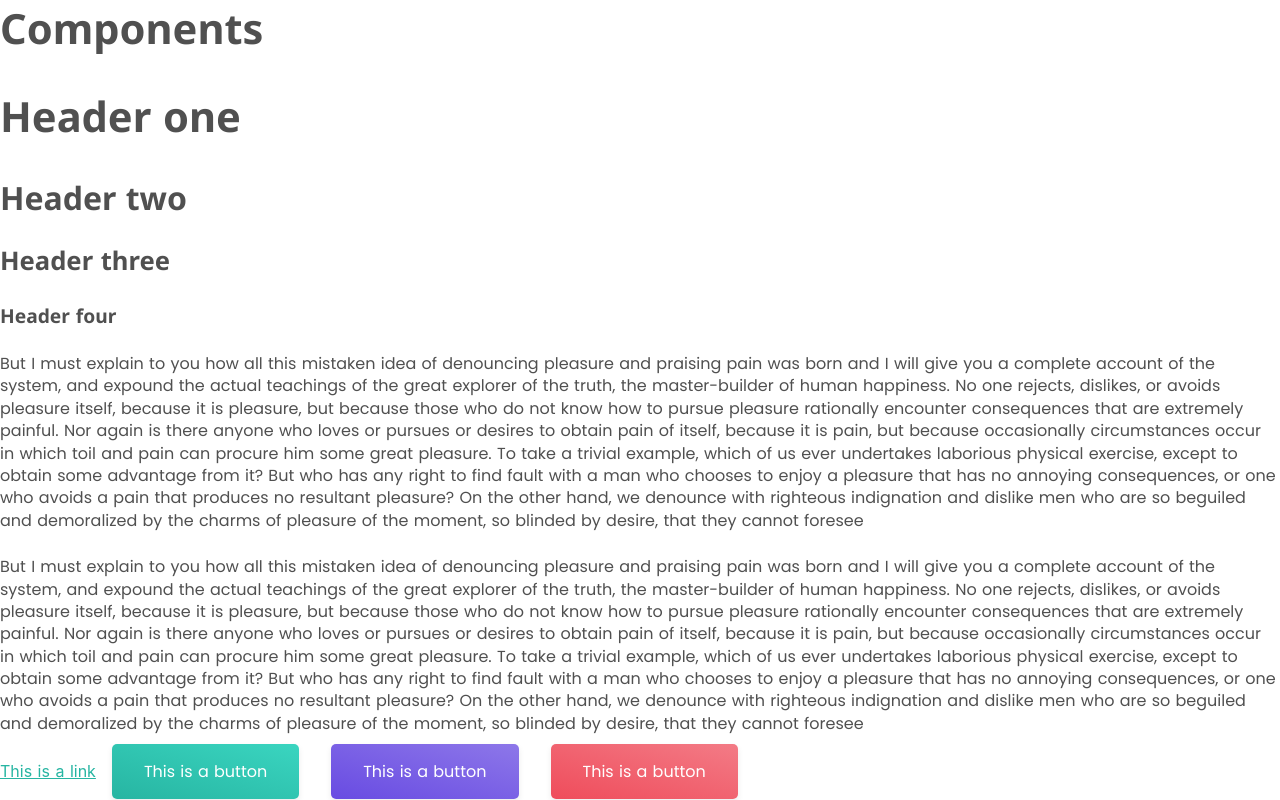
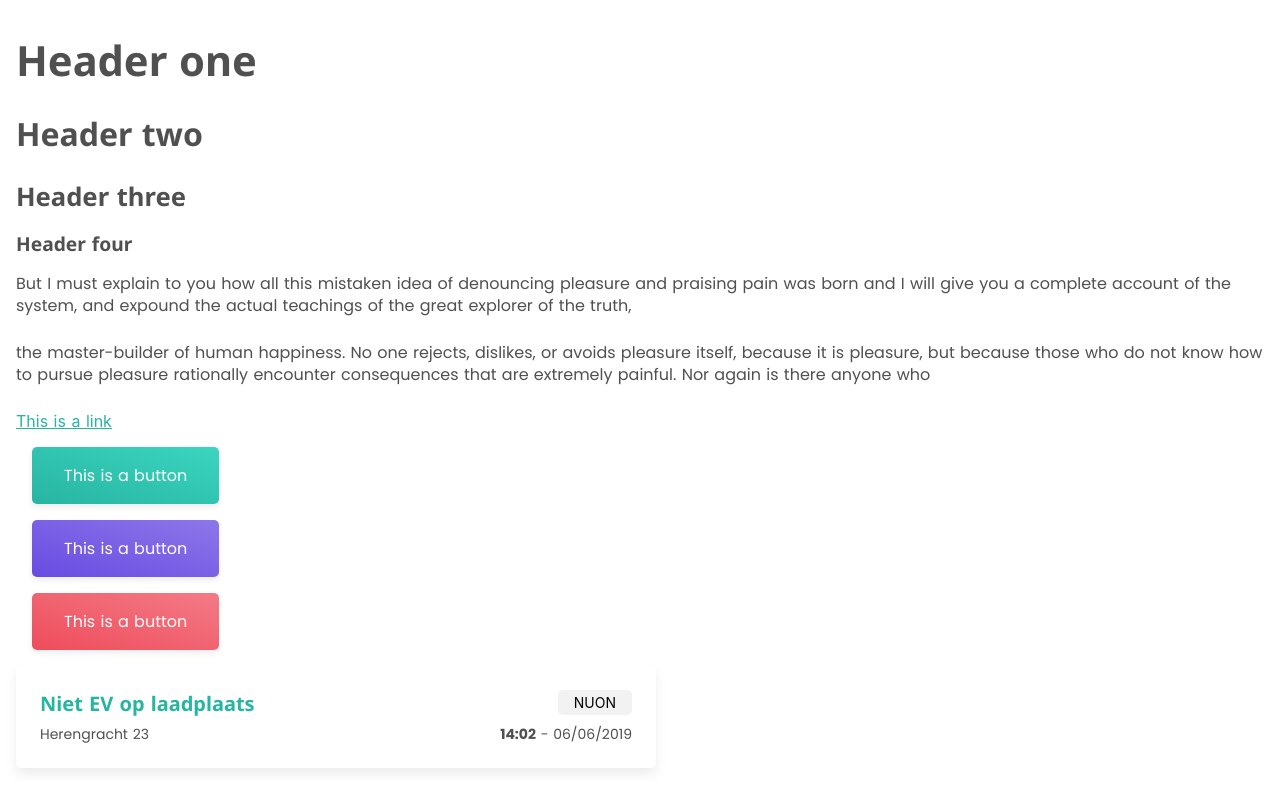
Before and after one commit to timruiterkamp/laadpalen-app, a Nuxt app in the folder client/: page /Components in a window 1280 px wide. Built offline with nearby package versions, Linux system fonts and the light colour scheme.

Commit message:
Added Ticket component

```diff
--- a/client/assets/css/button.scss
+++ b/client/assets/css/button.scss
@@ -1,6 +1,7 @@
 $hoverDarkenAmount: 10%;
 
 .btn {
+  display: table;
   font-family: $font-body;
   text-decoration: none;
   padding: $padding-m $padding-xl;
--- a/client/assets/css/config/shadows.scss
+++ b/client/assets/css/config/shadows.scss
@@ -1 +1,2 @@
 $shadow-s: 0px 3px 6px rgba(0, 0, 0, 0.08);
+$shadow-m: 0px 6px 12px rgba(0, 0, 0, 0.08);
--- a/client/assets/css/config/spacing.scss
+++ b/client/assets/css/config/spacing.scss
@@ -1,8 +1,10 @@
+$margin-xs: .5rem;
 $margin-s: 1rem;
 $margin-m: 1.5rem;
 $margin-l: 2rem;
 $margin-xl: 2.5rem;
 
+$padding-xs: 0.25rem;
 $padding-s: 0.5rem;
 $padding-m: 1rem;
 $padding-l: 1.5rem;
--- a/client/assets/css/headers.scss
+++ b/client/assets/css/headers.scss
@@ -7,7 +7,7 @@ h4 {
 }
 h1 {
   font-size: 2.6rem;
-  margin-bottom: $margin-l;
+  margin-bottom: $margin-m;
 }
 
 h2 {
@@ -17,12 +17,12 @@ h2 {
 
 h3 {
   font-size: 1.6rem;
-  margin-bottom: $margin-m;
+  margin-bottom: $margin-s;
 }
 
 h4 {
   font-size: 1.2rem;
-  margin-bottom: $margin-m;
+  margin-bottom: $margin-s;
 }
 
 p {
@@ -39,3 +39,7 @@ a {
     color: darken($color-primary, 20%);
   }
 }
+
+.bold {
+  font-weight: bold;
+}
--- /dev/null
+++ b/client/components/shared/Ticket.vue
@@ -0,0 +1,105 @@
+<template>
+  <div class="ticket" :class="'ticket--' + status">
+    <div class="ticket__top">
+      <h3 class="ticket__title">{{title}}</h3>
+      <div v-if="tag" class="ticket__tag">{{tag}}</div>
+    </div>
+    <div class="ticket__bottom">
+      <p class="ticket__content-meta">{{location}}</p>
+      <p class="ticket__content-meta" v-if="time && date"><span class="bold">{{time}}</span> - {{date}}</p>
+    </div>
+  </div>
+</template>
+
+<script>
+  export default {
+    props: {
+      title: {
+        type: String,
+        default: 'This ticket has no title'
+      },
+      location: {
+        type: String,
+        default: 'Unknown location'
+      },
+      date: {
+        type: String,
+        default: ''
+      },
+      time: {
+        type: String,
+        default: ''
+      },
+      tag: {
+        type: String,
+        default: ''
+      },
+      status: {
+        type: String,
+        default: 'default'
+      }
+    }
+  }
+</script>
+
+<style lang="scss" scoped>
+  @import '~/assets/css/config/main.scss';
+
+  .ticket {
+    padding: $padding-m;
+    background-color: $color-white;
+    border-radius: $rounding-s;
+    box-shadow: $shadow-m;
+    display: block;
+    max-width: 40rem;
+    @media screen and (min-width: 40rem) {
+      padding: $padding-l;
+    }
+    &__top {
+      margin-bottom: $margin-xs;
+    }
+    &__top, &__bottom {
+      display: flex;
+      justify-content: space-between;
+      align-items: flex-start;
+    }
+    &__title {
+      margin-bottom: 0;
+      font-size: 1rem;
+      @media screen and (min-width: 40rem) {
+        font-size: 1.25rem;
+      }
+    }
+    &__tag {
+      background-color: $color-grey-low;
+      padding: $padding-xs $padding-m;
+      border-radius: $rounding-s;
+      font-size: .875rem;
+    }
+    &__content-meta {
+      margin-bottom: 0;
+      font-size: .875rem;
+    }
+    &--open {
+      .ticket__title {
+        color: $color-primary;
+      }
+    }
+    &--working {
+      .ticket__title {
+        color: $color-secondary;
+      }
+    }
+    &--closed {
+      .ticket__title {
+        color: $color-tertiary;
+      }
+    }
+    &--default {
+      .ticket__title {
+        color: $color-grey-dark;
+      }
+    }
+  }
+
+</style>
--- a/client/pages/Components.vue
+++ b/client/pages/Components.vue
@@ -1,20 +1,34 @@
 <template>
   <main>
-    <h1>Components</h1>
-
     <h1>Header one</h1>
     <h2>Header two</h2>
     <h3>Header three</h3>
     <h4>Header four</h4>
 
-    <p>But I must explain to you how all this mistaken idea of denouncing pleasure and praising pain was born and I will give you a complete account of the system, and expound the actual teachings of the great explorer of the truth, the master-builder of human happiness. No one rejects, dislikes, or avoids pleasure itself, because it is pleasure, but because those who do not know how to pursue pleasure rationally encounter consequences that are extremely painful. Nor again is there anyone who loves or pursues or desires to obtain pain of itself, because it is pain, but because occasionally circumstances occur in which toil and pain can procure him some great pleasure. To take a trivial example, which of us ever undertakes laborious physical exercise, except to obtain some advantage from it? But who has any right to find fault with a man who chooses to enjoy a pleasure that has no annoying consequences, or one who avoids a pain that produces no resultant pleasure? On the other hand, we denounce with righteous indignation and dislike men who are so beguiled and demoralized by the charms of pleasure of the moment, so blinded by desire, that they cannot foresee</p>
-
-    <p>But I must explain to you how all this mistaken idea of denouncing pleasure and praising pain was born and I will give you a complete account of the system, and expound the actual teachings of the great explorer of the truth, the master-builder of human happiness. No one rejects, dislikes, or avoids pleasure itself, because it is pleasure, but because those who do not know how to pursue pleasure rationally encounter consequences that are extremely painful. Nor again is there anyone who loves or pursues or desires to obtain pain of itself, because it is pain, but because occasionally circumstances occur in which toil and pain can procure him some great pleasure. To take a trivial example, which of us ever undertakes laborious physical exercise, except to obtain some advantage from it? But who has any right to find fault with a man who chooses to enjoy a pleasure that has no annoying consequences, or one who avoids a pain that produces no resultant pleasure? On the other hand, we denounce with righteous indignation and dislike men who are so beguiled and demoralized by the charms of pleasure of the moment, so blinded by desire, that they cannot foresee</p>
-
+    <p>But I must explain to you how all this mistaken idea of denouncing pleasure and praising pain was born and I will give you a complete account of the system, and expound the actual teachings of the great explorer of the truth,</p>
+    <p> the master-builder of human happiness. No one rejects, dislikes, or avoids pleasure itself, because it is pleasure, but because those who do not know how to pursue pleasure rationally encounter consequences that are extremely painful. Nor again is there anyone who</p>
     <a href>This is a link</a>
 
     <a href class="btn btn--primary">This is a button</a>
     <a href class="btn btn--secondary">This is a button</a>
     <a href class="btn btn--tertiary">This is a button</a>
+
+    <Ticket title="Niet EV op laadplaats" location="Herengracht 23" date="06/06/2019" time="14:02" tag="NUON" status="open"/>
   </main>
 </template>
+
+<script>
+import Ticket from '~/components/shared/Ticket.vue'
+export default {
+  components: {
+    Ticket
+  }
+}
+
+</script>
+
+<style langs="scss">
+  main {
+    padding: 2rem 1rem;
+  }
+</style>
```
Also changed, not shown: 2 other files (tests, documents, lock files or other folders).
